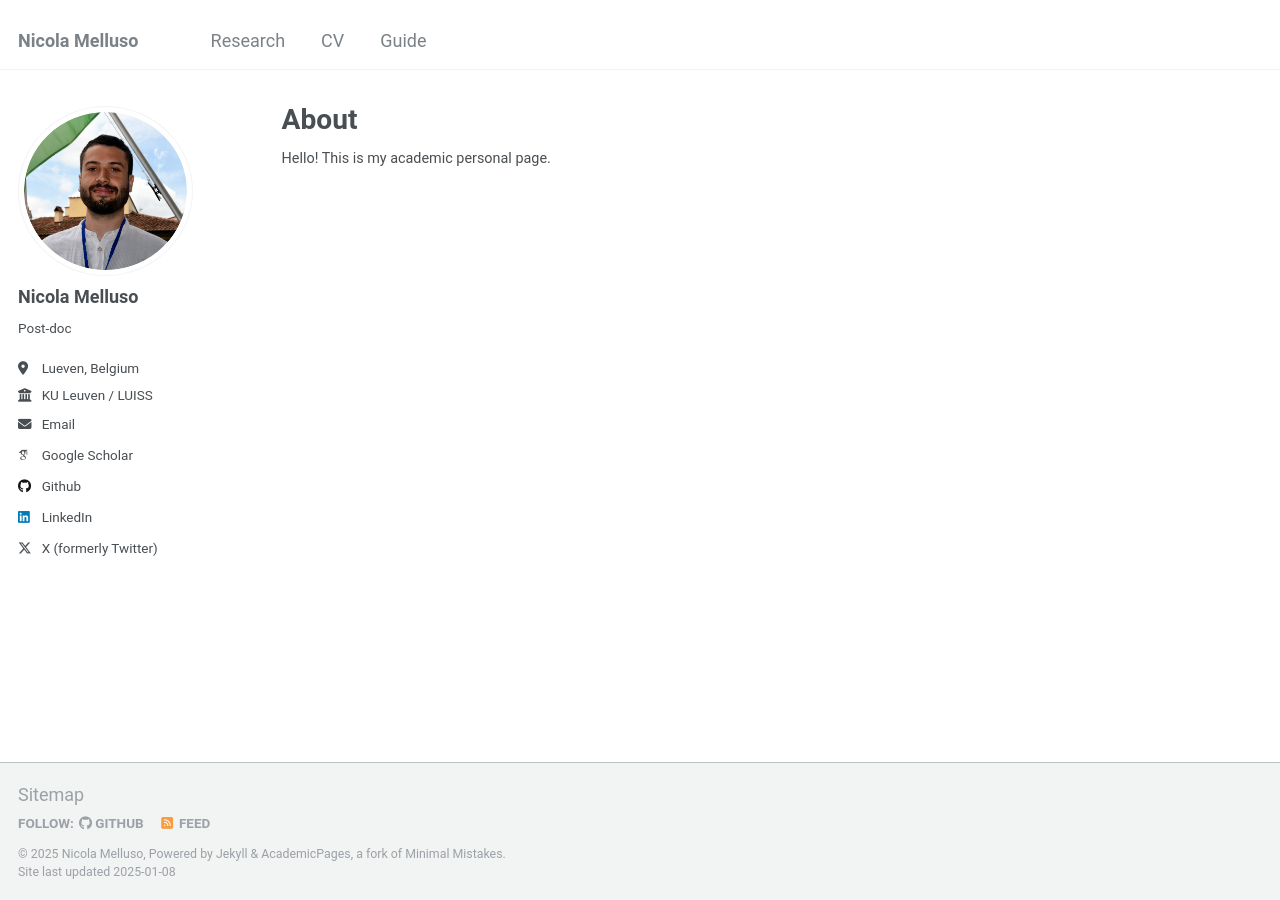
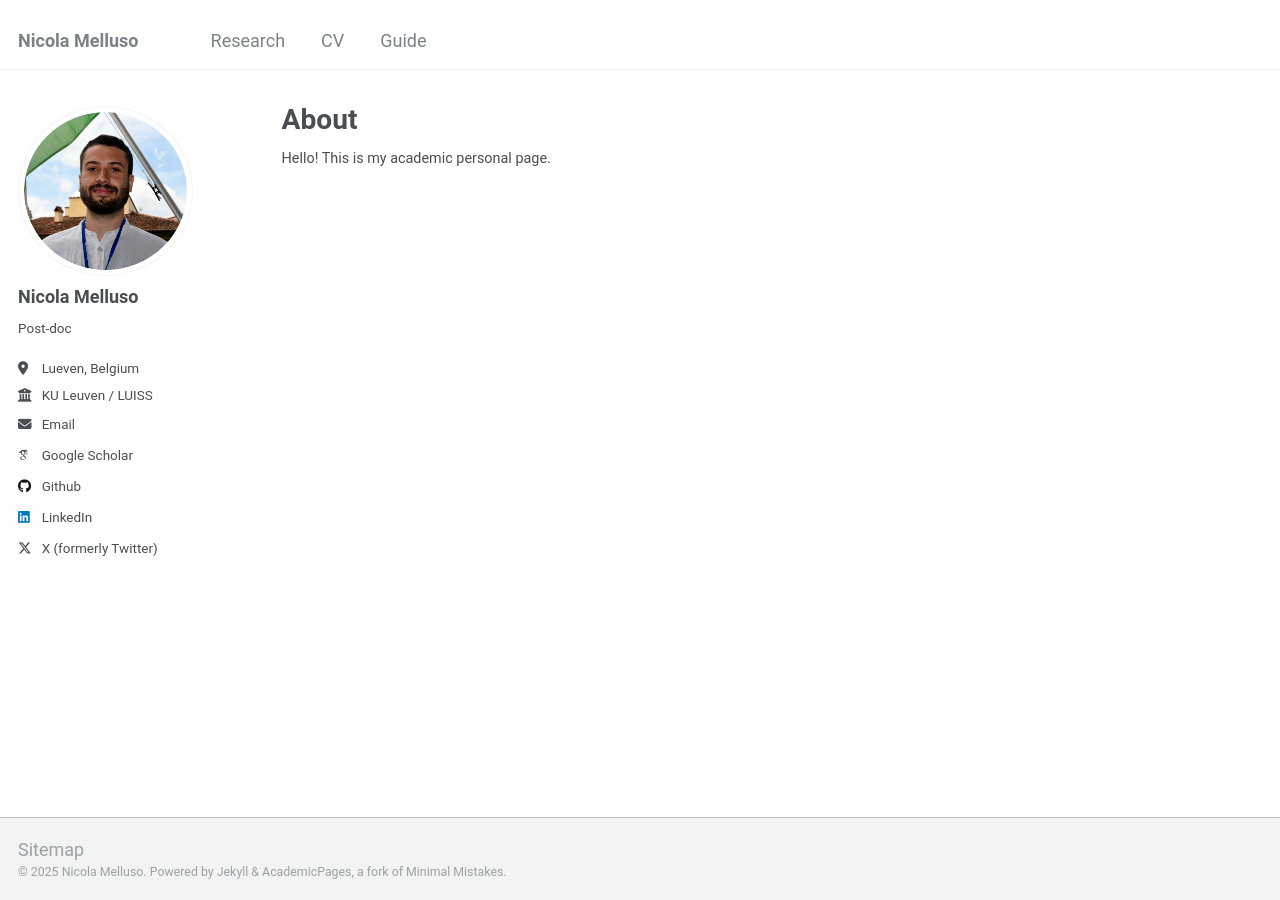
Before and after one commit to nicolamelluso/nicolamelluso.github.io, a Jekyll site: the page built from _pages/about.md, in a window 1280 px wide. Built offline with Jekyll 4.4.1, drawn with Linux system fonts in a browser that asks for light colours; some web fonts are replaced.

Commit message:
Update footer.html

```diff
--- a/_includes/footer.html
+++ b/_includes/footer.html
@@ -1,25 +1,3 @@
 {% include base_path %}
 
-{% if site.author.github or site.author.bitbucket or site.atom_feed.hide != true %}
-<div class="page__footer-follow">
-  <ul class="social-icons">
-    {% if site.data.ui-text[site.locale].follow_label %}
-      <li><strong>{{ site.data.ui-text[site.locale].follow_label }}</strong></li>
-    {% endif %}
-    {% if site.author.github %}
-      <li><a href="http://github.com/{{ site.author.github }}"><i class="fab fa-github" aria-hidden="true"></i> GitHub</a></li>
-    {% endif %}
-    {% if site.author.bitbucket %}
-      <li><a href="http://bitbucket.org/{{ site.author.bitbucket }}"><i class="fab fa-bitbucket" aria-hidden="true"></i> Bitbucket</a></li>
-    {% endif %}
-    {% if site.atom_feed.hide != true %}
-    <li><a href="{% if site.atom_feed.path %}{{ site.atom_feed.path }}{% else %}{{ base_path }}/feed.xml{% endif %}"><i class="fa fa-fw fa-rss-square" aria-hidden="true"></i> {{ site.data.ui-text[site.locale].feed_label | default: "Feed" }}</a></li>
-    {% endif %}
-  </ul>
-</div>
-{% endif %}
-
-<div class="page__footer-copyright">
-  &copy; {{ site.time | date: '%Y' }} {{ site.name | default: site.title }}, {{ site.data.ui-text[site.locale].powered_by | default: "Powered by" }} <a href="http://jekyllrb.com" rel="nofollow">Jekyll</a> &amp; <a href="https://github.com/academicpages/academicpages.github.io">AcademicPages</a>, a fork of <a href="https://mademistakes.com/work/minimal-mistakes-jekyll-theme/" rel="nofollow">Minimal Mistakes</a>.<br />
-  Site last updated {{ "now" | date: '%Y-%m-%d' %}}
-</div>
+<div class="page__footer-copyright">&copy; {{ site.time | date: '%Y' }} {{ site.name | default: site.title }}. {{ site.data.ui-text[site.locale].powered_by | default: "Powered by" }} <a href="http://jekyllrb.com" rel="nofollow">Jekyll</a> &amp; <a href="https://github.com/academicpages/academicpages.github.io">AcademicPages</a>, a fork of <a href="https://mademistakes.com/work/minimal-mistakes-jekyll-theme/" rel="nofollow">Minimal Mistakes</a>.</div>
```
